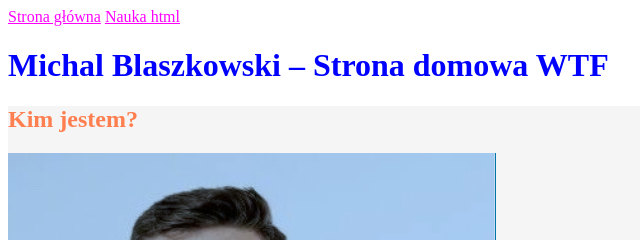
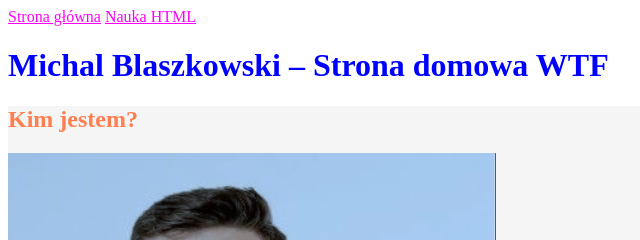
Before and after one commit to bmichu/homepage, a plain HTML site: page index.html in a window 1280 px wide. Shown: the top 240 px of the page, 0-640 px from the left. Drawn offline with Linux system fonts and the light colour scheme.

Commit message:
letters changed

```diff
--- a/index.html
+++ b/index.html
@@ -10,7 +10,7 @@
 <header>
     <nav>
         <a href="index.html">Strona główna</a>
-        <a href="nauka-html.html">Nauka html</a>
+        <a href="nauka-html.html">Nauka HTML</a>
     </nav>
 </header>
 
```
